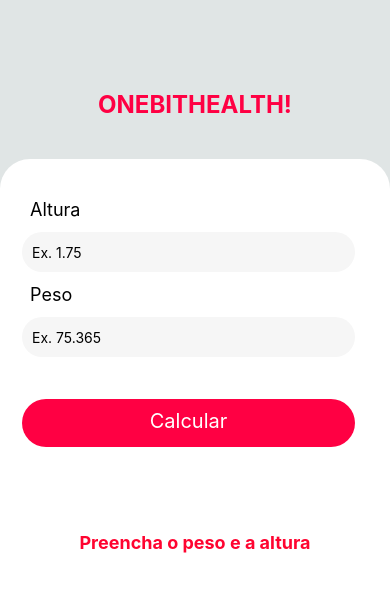
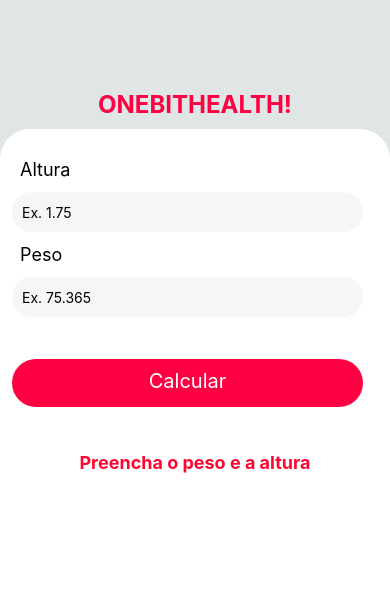
Before and after one commit to Rafael-ST/onebithealth, a React Native app: screen / in a window 390 px wide. Shown: the top 592 px of the page. Built offline with nearby package versions, Linux system fonts and the light colour scheme.

Commit message:
Melhorias de layout

```diff
--- a/src/components/Form/ResultImc/index.js
+++ b/src/components/Form/ResultImc/index.js
@@ -1,10 +1,28 @@
 import React from 'react'
-import { View, Text } from 'react-native'
+import { View, Text, TouchableOpacity, Share } from 'react-native'
 import styles from './style'
 
 export default function ResultImc(props){
+
+    const onShare = async () => {
+        const result = await Share.share({
+            message: 'Meu IMC hoje é: ' + props.resultImc
+        })
+    }
+
     return (
         <View style={styles.resultImc}>
+            <View style={styles.boxSharebutton}>
+                {props.resultImc != null ?
+                <TouchableOpacity
+                    onPress={() => onShare()}
+                    style={styles.shared}>
+                    <Text style={styles.sharedText}>Share</Text>
+                </TouchableOpacity>
+                :
+                <View/>
+                }
+            </View>
             <Text style={styles.information}>{props.messageResultImc}</Text>
             <Text style={styles.numberImc}>{props.resultImc}</Text>
         </View>
--- a/src/components/Form/ResultImc/style.js
+++ b/src/components/Form/ResultImc/style.js
@@ -3,8 +3,8 @@
 const styles = StyleSheet.create({
     resultImc: {
         flex: 1,
-        marginTop: 15,
-        paddingTop: 60,
+        marginTop: 20,
+        paddingTop: 15,
         borderRadius: 50,
         alignItems: 'center',
         width: '100%',
@@ -18,7 +18,24 @@
         fontSize: 18,
         color: '#ff0430',
         fontWeight: 'bold'
+    },
+    boxSharebutton: {
+        width: '100%',
+        alignItems: 'center',
+        marginBottom: 10,
+    },
+    shared: {
+        backgroundColor: '#1877f2',
+        borderRadius: 50,
+        paddingTop: 5,
+        paddingBottom: 5,
+    },
+    sharedText: {
+        color: '#fff',
+        fontWeight: 'bold',
+        paddingHorizontal: 30,
     }
+
 })
 
 export  default styles
--- a/src/components/Form/index.js
+++ b/src/components/Form/index.js
@@ -1,5 +1,5 @@
 import React, { useState } from 'react'
-import { Text, TextInput, TouchableOpacity, View, Vibration } from 'react-native'
+import { Text, TextInput, TouchableOpacity, View, Vibration, Keyboard, Pressable } from 'react-native'
 import ResultImc from './ResultImc/'
 import styles from './style'
 
@@ -13,7 +13,8 @@
     const [errorMessage, setErrorMessage] = useState(null)
 
     function imcCalculator(){
-        return setImc((weight/(height*height)).toFixed())
+        let heightFormat = height.replace(',', '.')
+        return setImc((weight/(heightFormat*heightFormat)).toFixed())
     }
 
     function verificationImc(){
@@ -40,7 +41,7 @@
     }
 
     return (
-        <View style={styles.formContext}>
+        <Pressable onPress={Keyboard.dismiss} style={styles.formContext}>
             <View style={styles.form}>
                 <Text style={styles.formLabel}>Altura</Text>
                 <Text style={styles.errorMessage}>{errorMessage}</Text>
@@ -68,6 +69,6 @@
                 </TouchableOpacity>
             </View>
             <ResultImc messageResultImc={messageImc} resultImc={imc}/>
-        </View>
+        </Pressable>
     )
 }
--- a/src/components/Form/style.js
+++ b/src/components/Form/style.js
@@ -2,20 +2,15 @@
 
 const styles = StyleSheet.create({
     formContext: {
-        width: '100%',
-        height: '100%',
-        bottom: 0,
+        flex: 1,
         backgroundColor: '#fff',
         alignItems: 'center',
-        marginTop: 30,
         borderTopLeftRadius: 30,
-        borderTopRightRadius: 30
+        borderTopRightRadius: 30,
+        paddingTop: 30,
     },
     form: {
         width: '100%',
-        height: 'auto',
-        marginTop: 30,
-        padding: 10
     },
     formLabel: {
         color: '#000',
```
